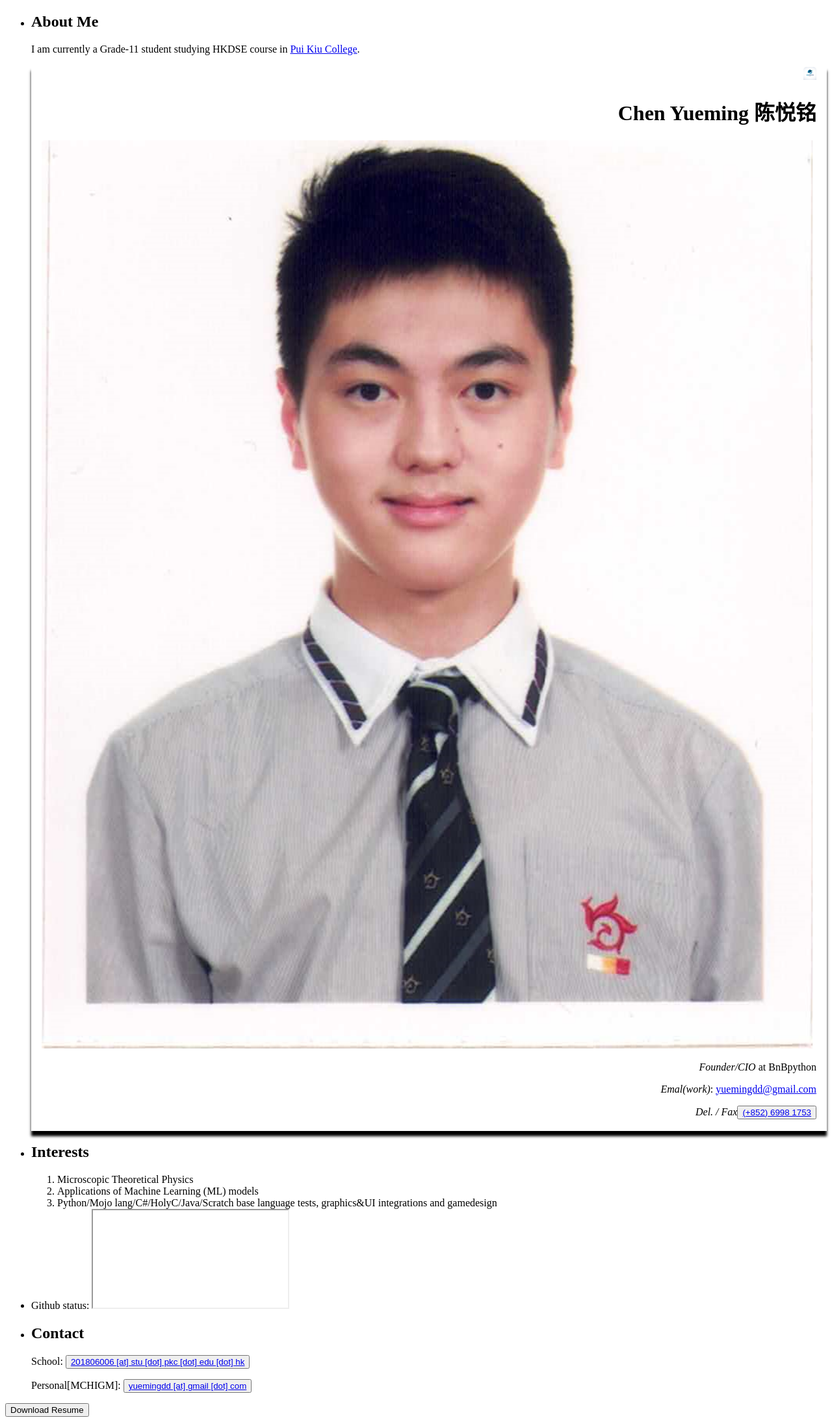
After one commit to mchigm/mchigm.github.io, a PHP site: page /bibliorgraphy.htm in a window 1280 px wide. The commit adds this page. Shown: the whole page at 65% size. Run offline with PHP 8.4, Linux system fonts and the light colour scheme.

Commit message:
Update 2

```diff
--- /dev/null
+++ b/bibliorgraphy.htm
@@ -0,0 +1,49 @@
+<!DOCTYPE html>
+<html>
+    <head>
+        <title>Bibliorgraphy</title>
+        <style>
+            .card {
+                padding: 2px 16px;
+                transition: 0.1s;
+                margin:auto;
+                text-align: right;
+                box-shadow: 0 8px 4px 0 #000;
+
+            }
+            .card:hover {box-shadow: 0 16px 128px 0 #999999;}
+            img {border-radius: 5px 5px 0 0;}
+        </style>
+    </head>
+    <body>
+        <ul>
+            <li><h2>About Me</h2>
+                <p>I am currently a Grade-11 student studying HKDSE course in <a href="https://www.puikiucollege.edu.hk/">Pui Kiu College</a>.</p>
+            </li>
+            <div class="card">
+                <img src="bnbpythoninc.png" alt="BnBpythoninc-logo" width="20" height="20"></img>
+                <h1>Chen Yueming 陈悦铭</h1>
+                <img src="81n.png" alt="陈悦铭" style="width:100%">
+                <p><i>Founder/CIO</i> at BnBpython</p>
+                <p><i>Emal(work)</i>: <a href="mailto:yuemingdd@gmail.com">yuemingdd@gmail.com</a></p>
+                <p><i>Del. / Fax</i><button onclick="copyDel()"><a href="+85269981753">(+852) 6998  1753</a></button></p>
+            </div>
+            <li>
+                <h2>Interests</h2>
+                <ol>
+                    <li>Microscopic Theoretical Physics</li>
+                    <li>Applications of Machine Learning (ML) models</li>
+                    <li>Python/Mojo lang/C#/HolyC/Java/Scratch base language tests, graphics&UI integrations and gamedesign</li>
+                </ol>
+            </li>
+            <li>Github status: <iframe href="https://www.github.io/mchigm/mchigm/status.md"></iframe></li>
+            <li>
+                <h2>Contact</h2>
+                <p>School: <button onclick="copyEmailb()"><a href="mailto:201806006@stu.pkc.edu.hk">201806006 [at] stu [dot] pkc [dot] edu [dot] hk</a></button></p>
+                <p>Personal[MCHIGM]: <button onclick="copyEmaila()"><a href="mailto:yuemingdd@gmail.com">yuemingdd [at] gmail [dot] com</a></button></p>
+            </li>
+        </ul>
+        <a href="resume.pdf" download><button>Download Resume</button></a>
+    </body>
+</html>
+<script src="main.js"></script>
--- a/main.js
+++ b/main.js
@@ -0,0 +1,9 @@
+function copyDel() {
+    navigator.clipboard.writeText("0085269981753");
+}
+function copyEmaila() {
+	navigator.clipboard.writeText("yuemingdd@gmail.com")
+}
+function copyEmaila() {
+	navigator.clipboard.writeText("201806006@stu.pkc.edu.hk")
+}
```
Also changed, not shown: index.html (+2 -1 lines), internship.htm (added, +34 -0 lines), main.php (added, +1 -0 lines), researches.htm (added, +57 -0 lines), style.css (+8 -0 lines), works.htm (added, +18 -0 lines), 81n.png (added), README.md, bnbpythoninc.png (added).
